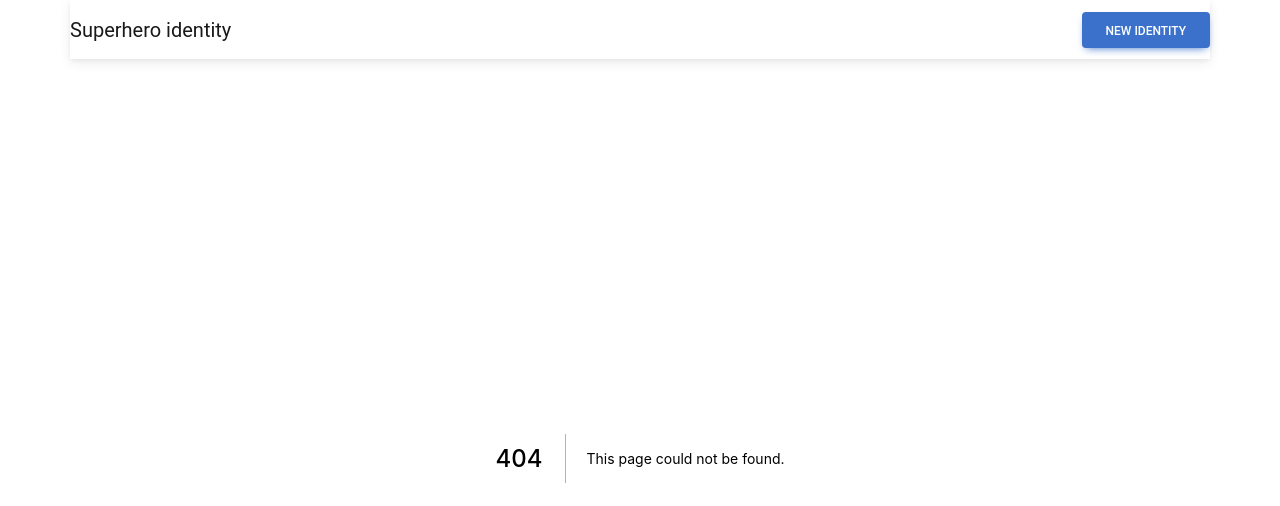
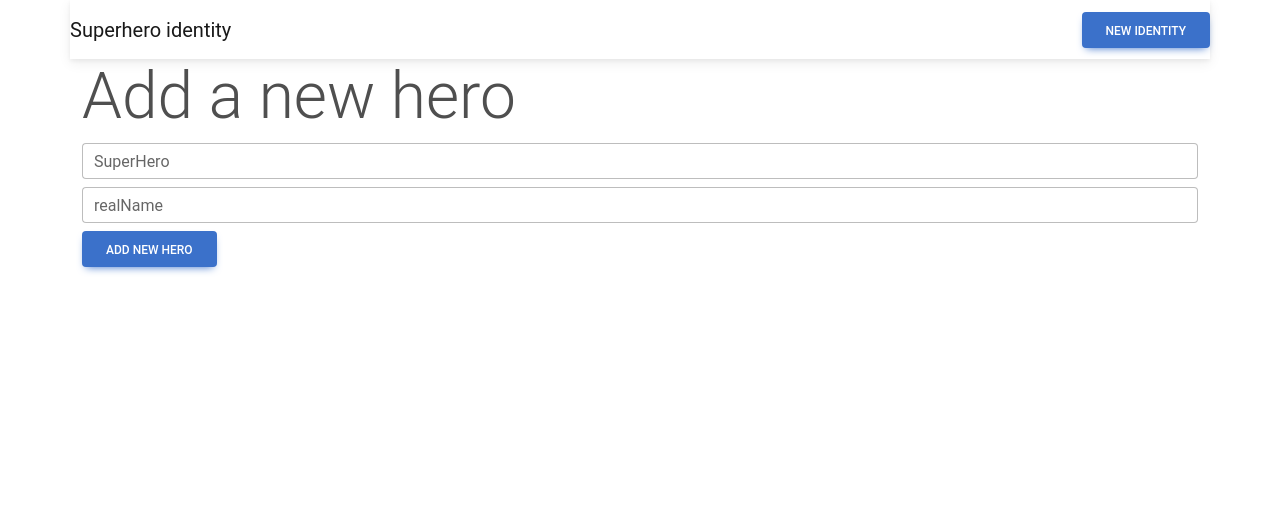
Before and after one commit to Adhi2648/Superheroes-NextJs, a Next.js app: page /add in a window 1280 px wide. Before the commit this address had no page. Shown: the top 506 px of the page. Built offline with nearby package versions, Linux system fonts and the light colour scheme.

Commit message:
form done

```diff
--- a/components/Navbar.jsx
+++ b/components/Navbar.jsx
@@ -8,7 +8,7 @@
       <Link href="/">
         <a className="navbar-brand">Superhero identity</a>
       </Link>
-      <Link href="/new">
+      <Link href="/add">
         <MDBBtn>New Identity</MDBBtn>
       </Link>
     </nav>
--- /dev/null
+++ b/pages/add.js
@@ -0,0 +1,60 @@
+/* eslint-disable react-hooks/rules-of-hooks */
+import React from "react";
+import { MDBBtn, MDBInput } from "mdb-react-ui-kit";
+const axios = require("axios").default;
+import { useState } from "react";
+const useRouter = require("next/router");
+
+function addNewHero() {
+  const [form, setform] = useState({
+    superHero: "",
+    realName: "",
+  });
+
+  const handleChange = (e) => {
+    setform({
+      ...form,
+      [e.target.name]: e.target.value,
+    });
+  };
+
+  const handleForm = async (e) => {
+    e.preventDefault();
+    try {
+      const res = await axios("http://localhost:3000/api/hero", {
+        method: "POST",
+        headers: {
+          "Content-Type": "application/json",
+        },
+        data: JSON.stringify(form),
+      });
+      router.push("/");
+    } catch (error) {
+      console.log(error);
+    }
+  };
+
+  return (
+    <div className="container">
+      <h1 className="display-3">Add a new hero</h1>
+      <form onSubmit={handleForm}>
+        <MDBInput
+          onChange={handleChange}
+          label="SuperHero"
+          type="text"
+          name="superHero"
+        />
+        <MDBInput
+          className="my-2"
+          onChange={handleChange}
+          label="realName"
+          type="text"
+          name="realName"
+        />
+        <MDBBtn type="submit">Add new hero</MDBBtn>
+      </form>
+    </div>
+  );
+}
+
+export default addNewHero;
```
